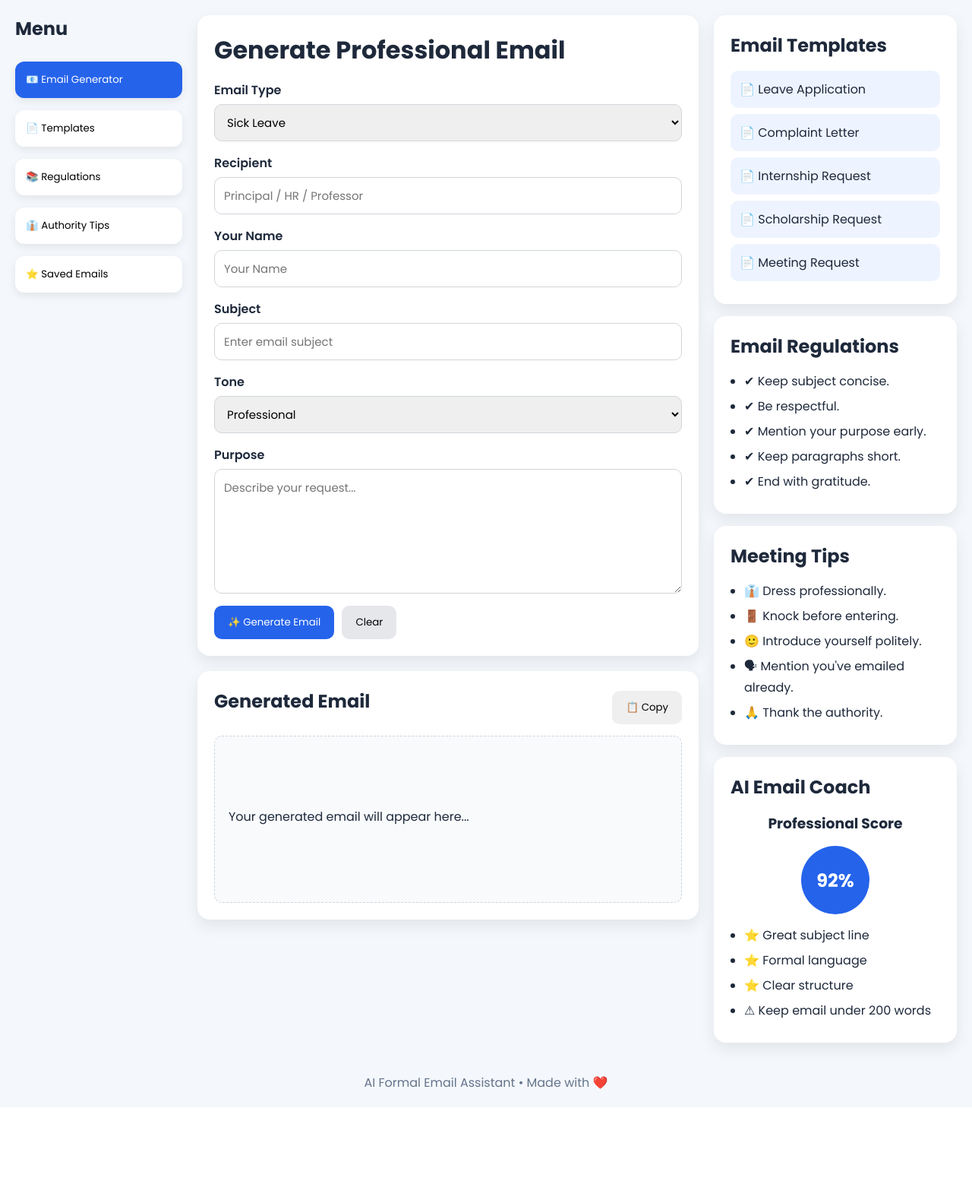
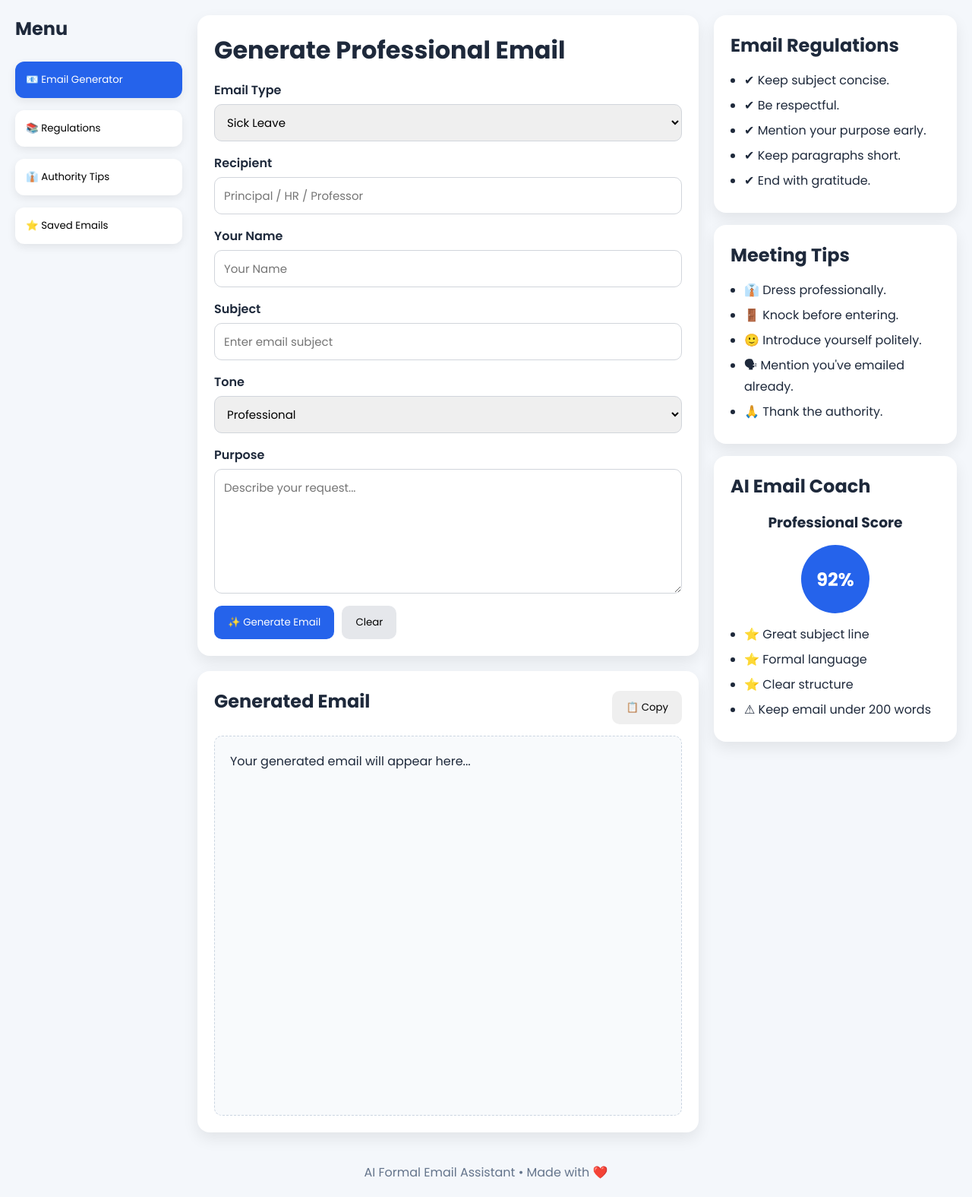
Before and after one commit to GirishPaste/AI-Email-Agent, a Flask app: page / in a window 1280 px wide. Shown: the part 70-1645 px from the top of the page at 76% size. Before the commit the page ends 1503 px from the top, so only its background shows below. Run offline with Flask 3, Linux system fonts and the light colour scheme.

Commit message:
Improve UI with template switching and email preview styling

```diff
--- a/static/script.js
+++ b/static/script.js
@@ -16,7 +16,12 @@ const tone = document.getElementById("tone");
 const purpose = document.getElementById("purpose");
 
 const emailPreview = document.getElementById("emailPreview");
+const emailButtons = document.getElementById("emailButtons");
+const template1 = document.getElementById("template1");
+const template2 = document.getElementById("template2");
+const template3 = document.getElementById("template3");
 
+let generatedTemplates = [];
 // ===============================
 // Generate Email
 // ===============================
@@ -54,15 +59,14 @@ generateBtn.addEventListener("click", () => {
 
     subject.value = data.subject;
 
-    emailPreview.innerHTML = `
-<strong>Subject:</strong> ${data.subject}
+    generatedTemplates = data.templates;
+    activateButton(template1);
 
-<br><br>
+emailButtons.style.display = "block";
 
-${data.templates[0].replace(/\n/g, "<br>")}
-`;
+showTemplate(0);
 
-    updateScore();
+updateScore();
 
 })
 .catch(error => {
@@ -142,7 +146,7 @@ function updateScore(){
     if(purpose.value.length>100)
         score+=3;
 
-    if(tone.value==="Very Formal")
+    if(tone.value==="Formal")
         score+=5;
 
     if(score>100)
@@ -156,57 +160,6 @@ function updateScore(){
 // Template Click
 // ===============================
 
-const templates=document.querySelectorAll(".template-card");
-
-templates.forEach(card=>{
-
-    card.addEventListener("click",()=>{
-
-        const text=card.innerText;
-
-        if(text.includes("Leave")){
-
-            emailType.value="Leave Application";
-            subject.value="Leave Application";
-            purpose.value="I am requesting leave due to personal reasons.";
-
-        }
-
-        else if(text.includes("Complaint")){
-
-            emailType.value="Complaint";
-            subject.value="Complaint Regarding Issue";
-            purpose.value="I would like to bring an issue to your attention.";
-
-        }
-
-        else if(text.includes("Internship")){
-
-            emailType.value="Internship Request";
-            subject.value="Internship Application";
-            purpose.value="I would like to apply for an internship opportunity.";
-
-        }
-
-        else if(text.includes("Scholarship")){
-
-            emailType.value="Scholarship Request";
-            subject.value="Scholarship Application";
-            purpose.value="I would like to request consideration for a scholarship.";
-
-        }
-
-        else if(text.includes("Meeting")){
-
-            emailType.value="Meeting Request";
-            subject.value="Meeting Request";
-            purpose.value="I would like to request a meeting at your convenience.";
-
-        }
-
-    });
-
-});
 
 // ===============================
 // Smooth Page Load
@@ -225,3 +178,41 @@ window.addEventListener("load",()=>{
     },100);
 
 });
+function showTemplate(index){
+
+    emailPreview.innerHTML = `
+    <div class="generated-email">
+
+    <h3>Subject: ${subject.value}</h3>
+
+    <hr>
+
+    ${generatedTemplates[index]
+        .replace(/\n/g, "<br>")}
+    </div>
+    `;
+}
+function activateButton(button){
+
+    template1.classList.remove("active");
+    template2.classList.remove("active");
+    template3.classList.remove("active");
+
+    button.classList.add("active");
+
+}
+
+template1.onclick = () => {
+    activateButton(template1);
+    showTemplate(0);
+};
+
+template2.onclick = () => {
+    activateButton(template2);
+    showTemplate(1);
+};
+
+template3.onclick = () => {
+    activateButton(template3);
+    showTemplate(2);
+};
--- a/static/style.css
+++ b/static/style.css
@@ -22,7 +22,17 @@ input:focus,select:focus,textarea:focus{outline:none;border-color:#2563eb}
 .primary-btn{background:#2563eb;color:#fff}
 .secondary-btn{background:#e5e7eb}
 .card-header{display:flex;justify-content:space-between;align-items:center;margin-bottom:12px}
-#emailPreview{background:#f8fafc;border:1px dashed #cbd5e1;border-radius:10px;padding:18px;min-height:220px;white-space:pre-wrap}
+#emailPreview{
+    background:#f8fafc;
+    border:1px dashed #cbd5e1;
+    border-radius:10px;
+    padding:20px;
+
+    min-height:500px;
+    max-height:650px;
+
+    overflow-y:auto;
+}
 .template-card{padding:12px;background:#eef4ff;border-radius:10px;margin:8px 0;cursor:pointer;transition:.2s}
 .template-card:hover{transform:translateY(-2px);background:#dbeafe}
 .tips{padding-left:18px}
--- a/templates/index.html
+++ b/templates/index.html
@@ -40,10 +40,6 @@
 
             <button class="menu-btn active">
                 📧 Email Generator
-            </button>
-
-            <button class="menu-btn">
-                📄 Templates
             </button>
 
             <button class="menu-btn">
@@ -164,10 +160,14 @@
 
                 </div>
 
+                <div id="emailButtons" style="display:none; margin-bottom:15px;">
+                    <button id="template1">Template 1</button>
+                    <button id="template2">Template 2</button>
+                    <button id="template3">Template 3</button>
+                </div>
+
                 <div id="emailPreview">
-
                     <p>Your generated email will appear here...</p>
-
                 </div>
 
             </div>
@@ -177,34 +177,6 @@
         <!-- RIGHT PANEL -->
 
         <aside class="right-panel">
-
-            <!-- TEMPLATES -->
-
-            <div class="card">
-
-                <h2>Email Templates</h2>
-
-                <div class="template-card">
-                    📄 Leave Application
-                </div>
-
-                <div class="template-card">
-                    📄 Complaint Letter
-                </div>
-
-                <div class="template-card">
-                    📄 Internship Request
-                </div>
-
-                <div class="template-card">
-                    📄 Scholarship Request
-                </div>
-
-                <div class="template-card">
-                    📄 Meeting Request
-                </div>
-
-            </div>
 
             <!-- REGULATIONS -->
 
```
Also changed, not shown: other parts of static/style.css (+48 -0 lines), email_generator.py (+30 -14 lines).
